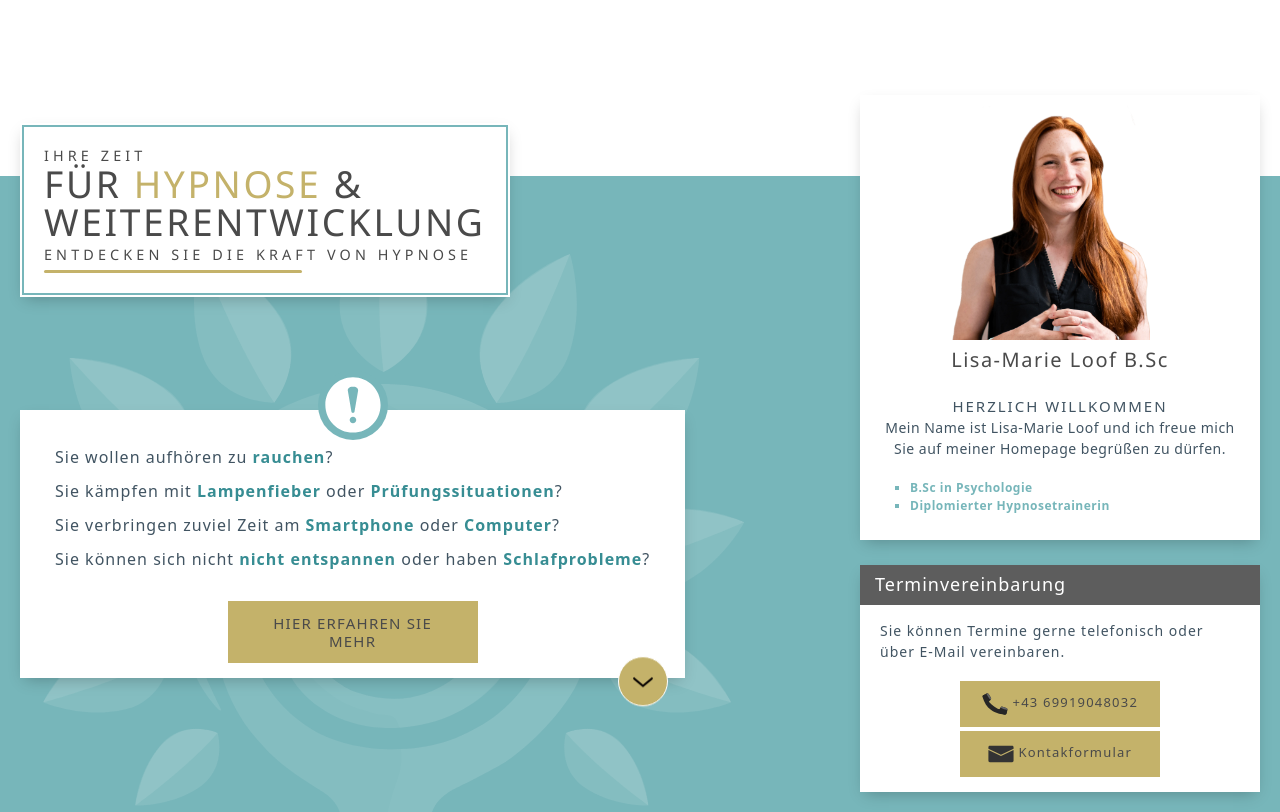
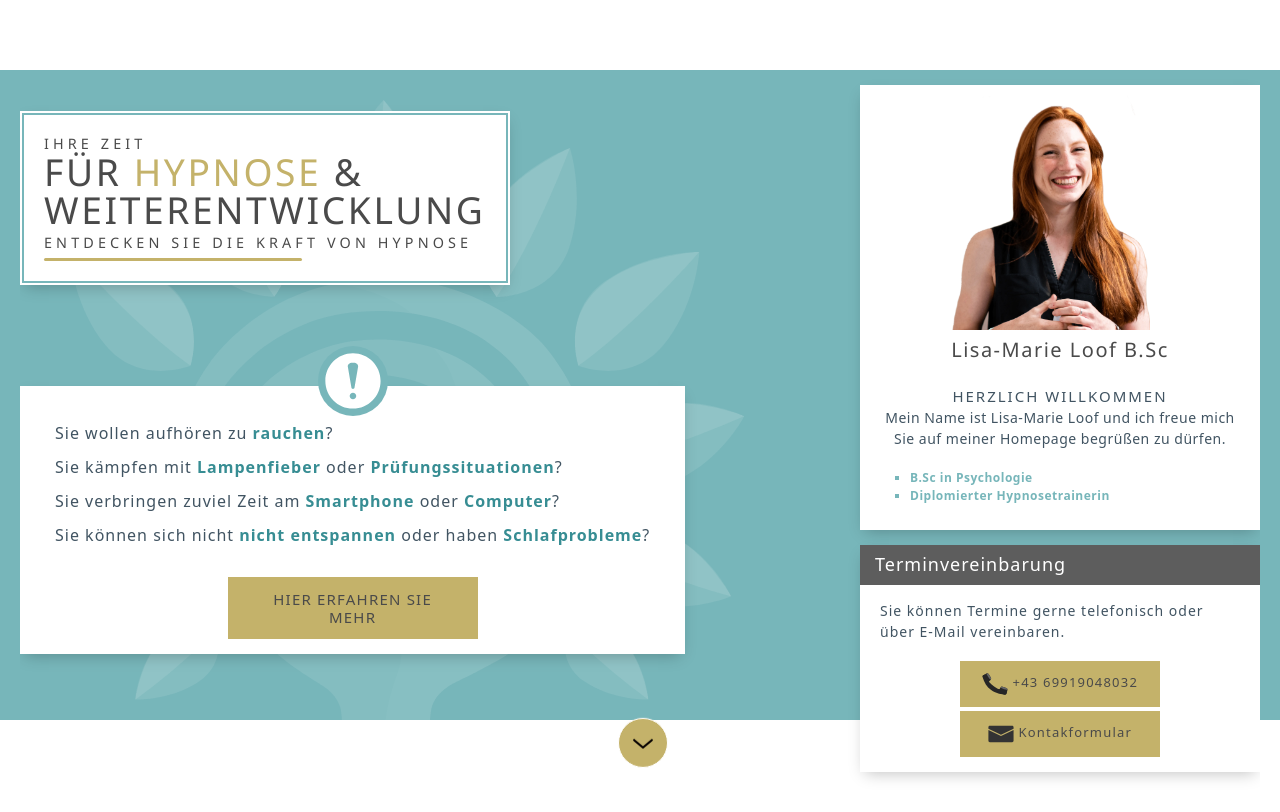
Before and after one commit to lauhard/lisamarieloof, a SvelteKit app: page / in a window 1280 px wide. Shown: the top 812 px of the page. Built offline with nearby package versions, Linux system fonts and the light colour scheme.

Commit message:
fix grid layout

```diff
--- a/src/routes/+layout.svelte
+++ b/src/routes/+layout.svelte
@@ -67,10 +67,8 @@
         z-index: 999;
         padding-top: 10px;
         // background: white !important;
-
         // margin-left: -70px;
     }
-
     .hide {
         opacity: 0;
         height: 0;
@@ -82,10 +80,10 @@
         opacity: 1;
         transition: all 0.5s ease-in-out;
         transition: all .2s ease-in-out;
+        background-color:#fff !important;
         height: 85px !important;
     }
     .content-wrapper {
-
         width: 100vw;
         height: 80px;
         display: flex;
@@ -96,7 +94,6 @@
         position: fixed;
         top: 0;
         transition: all .5s ease-in-out;
-
         //  box-shadow: rgba(50, 50, 93, 0.25) 0px 6px 12px -2px,
         //     rgba(0, 0, 0, 0.093) 0px 3px 7px -3px;
         header {
@@ -119,19 +116,8 @@
             transition: all .5s ease-in-out;
         }
     }
-    // :global(#logoSvg){
-    //     position: fixed;
-    //     top:10px;
-    //     left: 20px;
-    //     width: auto;
-    //     height: 47px;
-    //     z-index: 100000;
-    //     display: flex;
-    //     vertical-align: center;
-    // }
     .app {
         width: 100%;
-        // height: 100%;
         min-height: 100vh;
         height: 100%;
         display: flex;
@@ -140,17 +126,13 @@
         align-items: center;
         main {
             // max-width: var(--content-width);
-            // height: 100vh;
-            // background-color: green;
-            // min-height: 100%;
             min-height: 100vh;
+            height: 100%;
+            // height: auto;
             display: flex;
             flex-direction: column;
-            height: auto;
             justify-content: space-between;
-            // background-color: blue;
             width: 100%;
-            // overflow: scroll;
         }
         @media screen and (max-width: 680px) {
             :global(#logoSvg) {
--- a/src/routes/+page.svelte
+++ b/src/routes/+page.svelte
@@ -183,7 +183,7 @@
     }
 
     :global(.scroll-down) {
-        bottom: 90px;
+        bottom: 30px;
         min-width: 50px;
         width: 50px;
         min-height: 50px;
@@ -204,8 +204,8 @@
         height: 650px;
         background-color: var(--primary);
         position: absolute;
-        transform: translatY(22%) !important;
-        top: 22% !important;
+        transform: translatY(10%) !important;
+        bottom: 10% !important;
         .svg-wrapper {
             position: absolute;
             top: 30px;
@@ -216,15 +216,16 @@
 
     .section {
         position: relative;
-        min-height: 100%;
-        // height: 100%; !!!!!!!!!!!!!!!!!!!!!!!!!!!!!!!!!!!!!!!!!!
-        height: auto;
+        min-height: 100vh;
+        height: 100%;
         width: 100%;
         min-width: 100%;
         display: flex;
         align-items: center;
         flex-direction: column;
         box-sizing: border-box;
+        margin: 0;
+        padding: 0;
     }
 
     .content-wrapper {
@@ -234,22 +235,18 @@
         flex-direction: column;
         background: var(--bg-content-wrapper, transparent);
         min-height: 100vh;
-        // height: 100%;
-        height: 100vh;
-        width: 100%; // height: 100vh; !!!!!!!!!!!!!!!!!!!!!!!!!!!!!!!!!
+        height: 100%;
+        width: 100%;
         max-width: var(--content-width, 1240px);
+        overflow: hidden;
     }
 
     .section-one {
         display: flex;
         align-items: center;
         justify-content: center;
-        // min-height: 100vh;
-        height: 100%;
-        margin: 0px;
+        background-color: var(--bg-section-one);
         // min-height: 1000px;
-        background-color: var(--bg-section-one);
-        height: 100vh;
     }
 
     .grid {
@@ -257,10 +254,11 @@
         display: grid;
         gap: var(--grid-gap, 10px);
         background: var(--bg-grid, transparent);
-        margin-top: 80px;
+        padding-top: 80px;
+        // margin-top: 80px;
         width: 100%;
-        min-height: 100vh; /**"""""!!!!!!!!!!!!!!!!!!!!!!!!!!!!!!!!!!!!!!!!!!"*/
-        height: 100vh;
+        height: 100%;
+        min-height: 100vh;
     }
 
     .main-grid {
@@ -419,7 +417,7 @@
         }
         .grid {
             height: 100%;
-            margin-bottom: 100px;
+            margin-bottom: 80px;
         }
         .main-grid {
             grid-template-rows: var(--grid-rows-mobile, auto);
```
